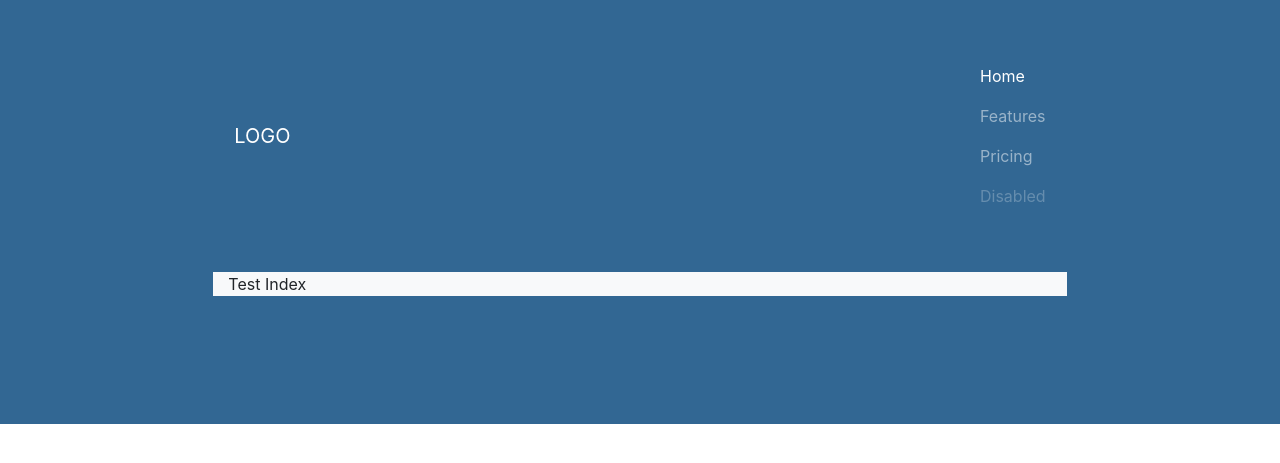
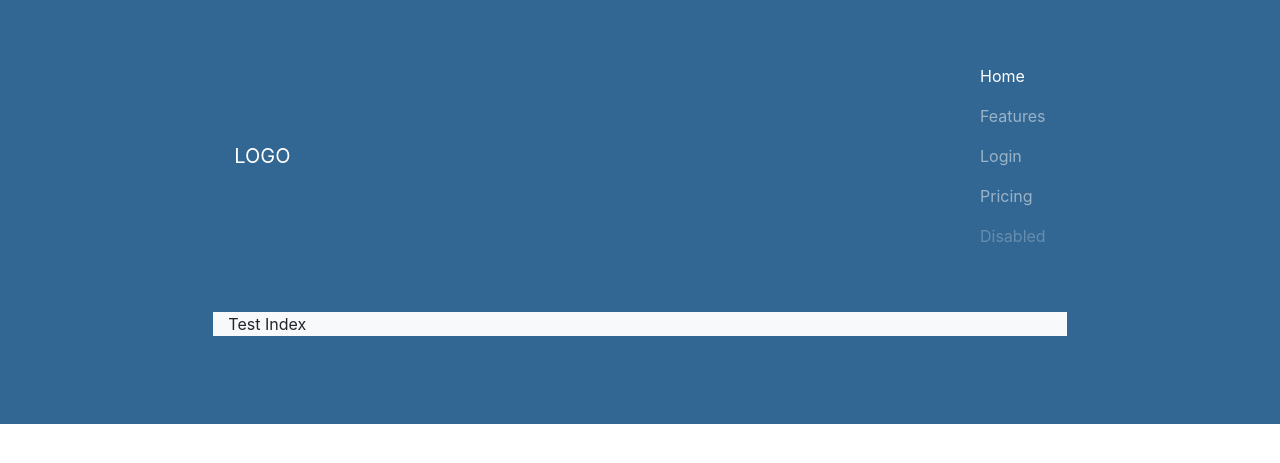
Before and after one commit to phwt/DMS, a Django app: template document/templates/index.html in a window 1280 px wide. Shown: the top 463 px of the page. Run offline with Django 3.2, Linux system fonts and the light colour scheme; the template is opened without the code that fills it, so the values that code supplies are empty; some libraries are stand-ins or nearby versions.

Commit message:
Create Button Login/Logout in Base

```diff
--- a/templates/base.html
+++ b/templates/base.html
@@ -41,6 +41,16 @@
                     <li class="nav-item">
                         <a class="nav-link" href="#">Features</a>
                     </li>
+                    {% if user.is_anonymous %}
+                    <li class="nav-item">
+                        <a class="nav-link" href="{% url 'login' %}">Login</a>
+                    </li>
+                    {% endif %}
+                    {% if user.is_authenticated %}
+                    <li class="nav-item">
+                        <a class="nav-link" href="{% url 'logout' %}">Logout</a>
+                    </li>
+                    {% endif %}
                     <li class="nav-item">
                         <a class="nav-link" href="#">Pricing</a>
                     </li>
```
